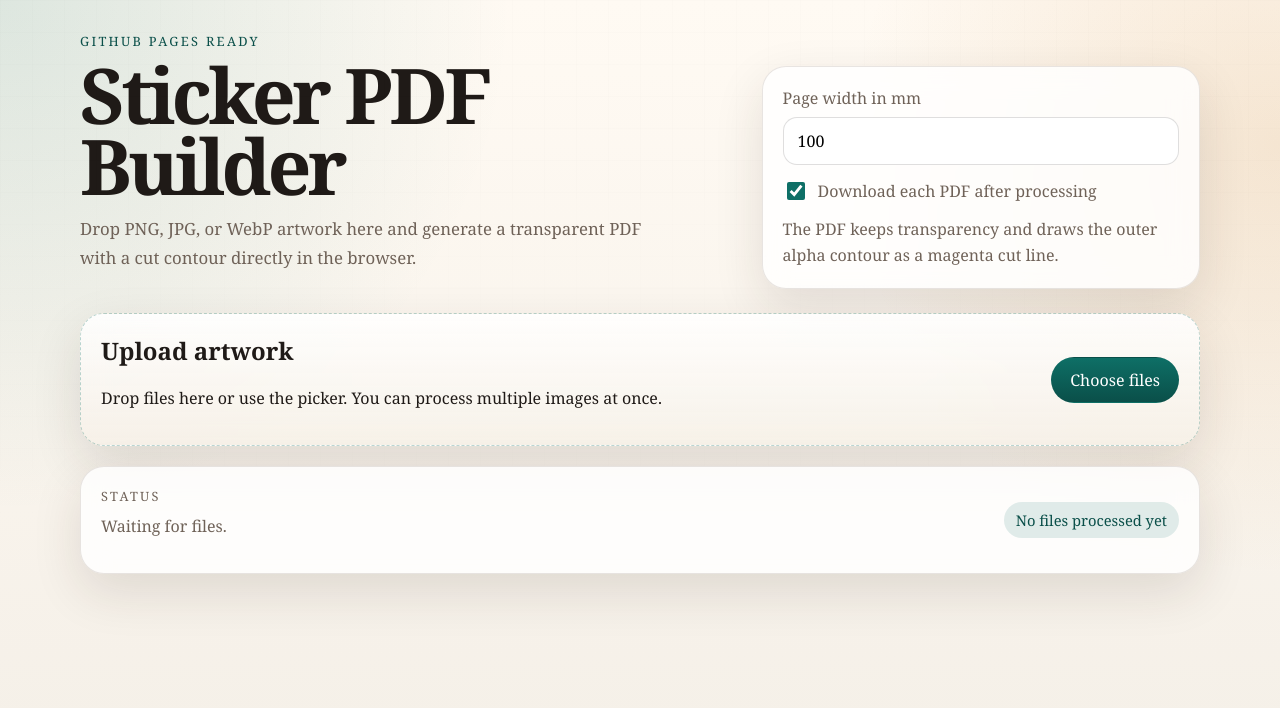
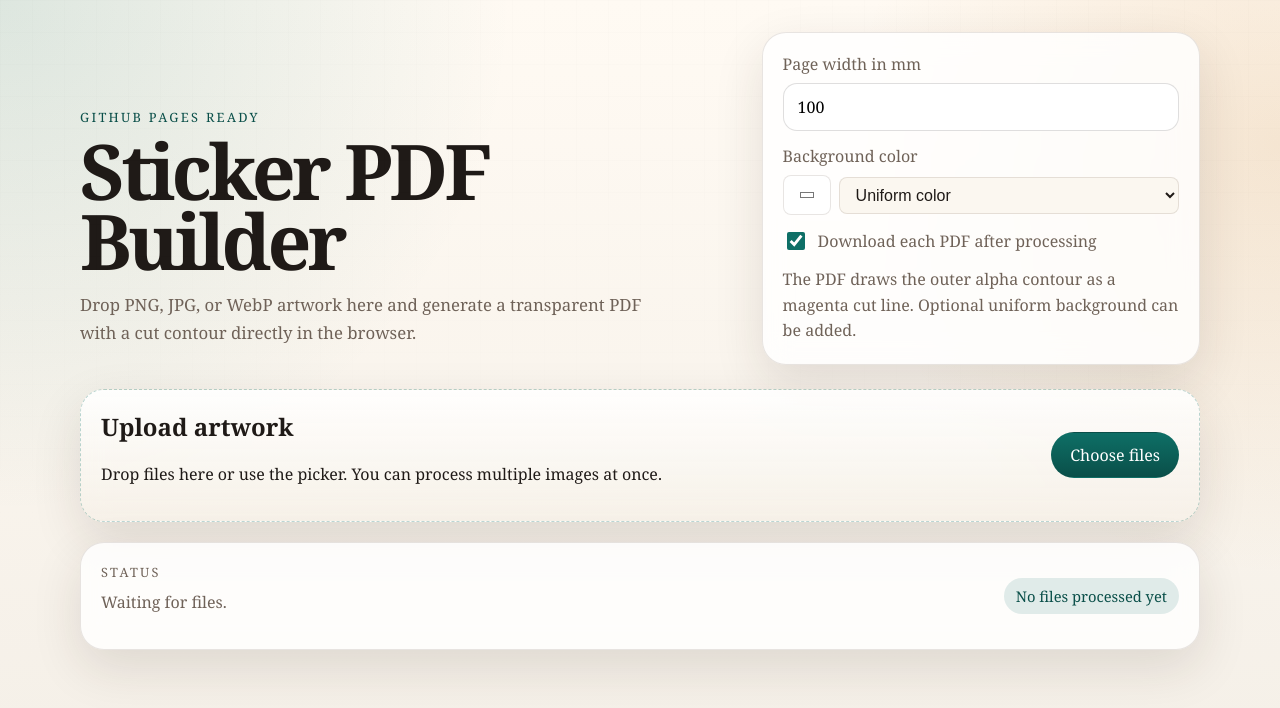
Before and after one commit to FrenchToastStudio/ets-printer-sticker-exporter, a plain HTML site: page index.html in a window 1280 px wide. Drawn offline with nearby package versions, Linux system fonts and the light colour scheme.

Commit message:
Add support for PDF with uniform background color

```diff
--- a/app.js
+++ b/app.js
@@ -9,6 +9,8 @@ const statusText = document.getElementById("statusText");
 const summary = document.getElementById("summary");
 const pageWidthInput = document.getElementById("pageWidth");
 const autoDownloadInput = document.getElementById("autoDownload");
+const backgroundColorInput = document.getElementById("backgroundColor");
+const backgroundModeInput = document.getElementById("backgroundMode");
 
 const state = {
   entries: [],
@@ -73,10 +75,11 @@ async function ingestFiles(fileList) {
   results.replaceChildren();
 
   const pageWidthMm = getPageWidthMm();
+  const backgroundColor = backgroundModeInput.value === "color" ? backgroundColorInput.value : null;
   state.entries = [];
 
   for (const file of files) {
-    const entry = await processFile(file, pageWidthMm);
+    const entry = await processFile(file, pageWidthMm, backgroundColor);
     state.entries.push(entry);
     results.append(renderEntry(entry));
     updateSummary();
@@ -100,7 +103,7 @@ function getPageWidthMm() {
   return value;
 }
 
-async function processFile(file, pageWidthMm) {
+async function processFile(file, pageWidthMm, backgroundColor) {
   const bitmap = await createImageBitmap(file);
   const canvas = document.createElement("canvas");
   canvas.width = bitmap.width;
@@ -121,6 +124,13 @@ async function processFile(file, pageWidthMm) {
     format: [pageWidthMm, pageHeightMm],
     compress: true,
   });
+
+  // Add background if specified
+  if (backgroundColor) {
+    const rgb = hexToRgb(backgroundColor);
+    pdf.setFillColor(rgb.r, rgb.g, rgb.b);
+    pdf.rect(0, 0, pageWidthMm, pageHeightMm, "F");
+  }
 
   const imageDataUrl = canvas.toDataURL("image/png");
   pdf.addImage(imageDataUrl, "PNG", 0, 0, pageWidthMm, pageHeightMm, undefined, "FAST");
@@ -507,4 +517,13 @@ function edgeId(startKey, endKey) {
   return startKey < endKey ? `${startKey}|${endKey}` : `${endKey}|${startKey}`;
 }
 
+function hexToRgb(hex) {
+  const result = /^#?([a-f\d]{2})([a-f\d]{2})([a-f\d]{2})$/i.exec(hex);
+  return result ? {
+    r: parseInt(result[1], 16),
+    g: parseInt(result[2], 16),
+    b: parseInt(result[3], 16)
+  } : { r: 255, g: 255, b: 255 };
+}
+
 updateSummary();
--- a/index.html
+++ b/index.html
@@ -28,12 +28,22 @@
             <span>Page width in mm</span>
             <input id="pageWidth" type="number" min="10" step="1" value="100" />
           </label>
+          <label class="field">
+            <span>Background color</span>
+            <div class="color-input-group">
+              <input id="backgroundColor" type="color" value="#ffffff" />
+              <select id="backgroundMode">
+                <option value="none">Transparent</option>
+                <option value="color" selected>Uniform color</option>
+              </select>
+            </div>
+          </label>
           <label class="toggle">
             <input id="autoDownload" type="checkbox" checked />
             <span>Download each PDF after processing</span>
           </label>
           <p class="note">
-            The PDF keeps transparency and draws the outer alpha contour as a magenta cut line.
+            The PDF draws the outer alpha contour as a magenta cut line. Optional uniform background can be added.
           </p>
         </div>
       </section>
--- a/styles.css
+++ b/styles.css
@@ -91,6 +91,31 @@ h1 {
   border-radius: 24px;
   box-shadow: var(--shadow);
   backdrop-filter: blur(14px);
+}
+
+.color-input-group {
+  display: flex;
+  gap: 8px;
+  align-items: center;
+}
+
+.color-input-group input[type="color"] {
+  width: 48px;
+  height: 40px;
+  border: 1px solid var(--panel-border);
+  border-radius: 8px;
+  cursor: pointer;
+}
+
+.color-input-group select {
+  flex: 1;
+  padding: 8px 12px;
+  border: 1px solid var(--panel-border);
+  border-radius: 8px;
+  background: var(--bg-soft);
+  color: var(--text);
+  font-size: 1rem;
+  cursor: pointer;
 }
 
 .hero-card,
```
